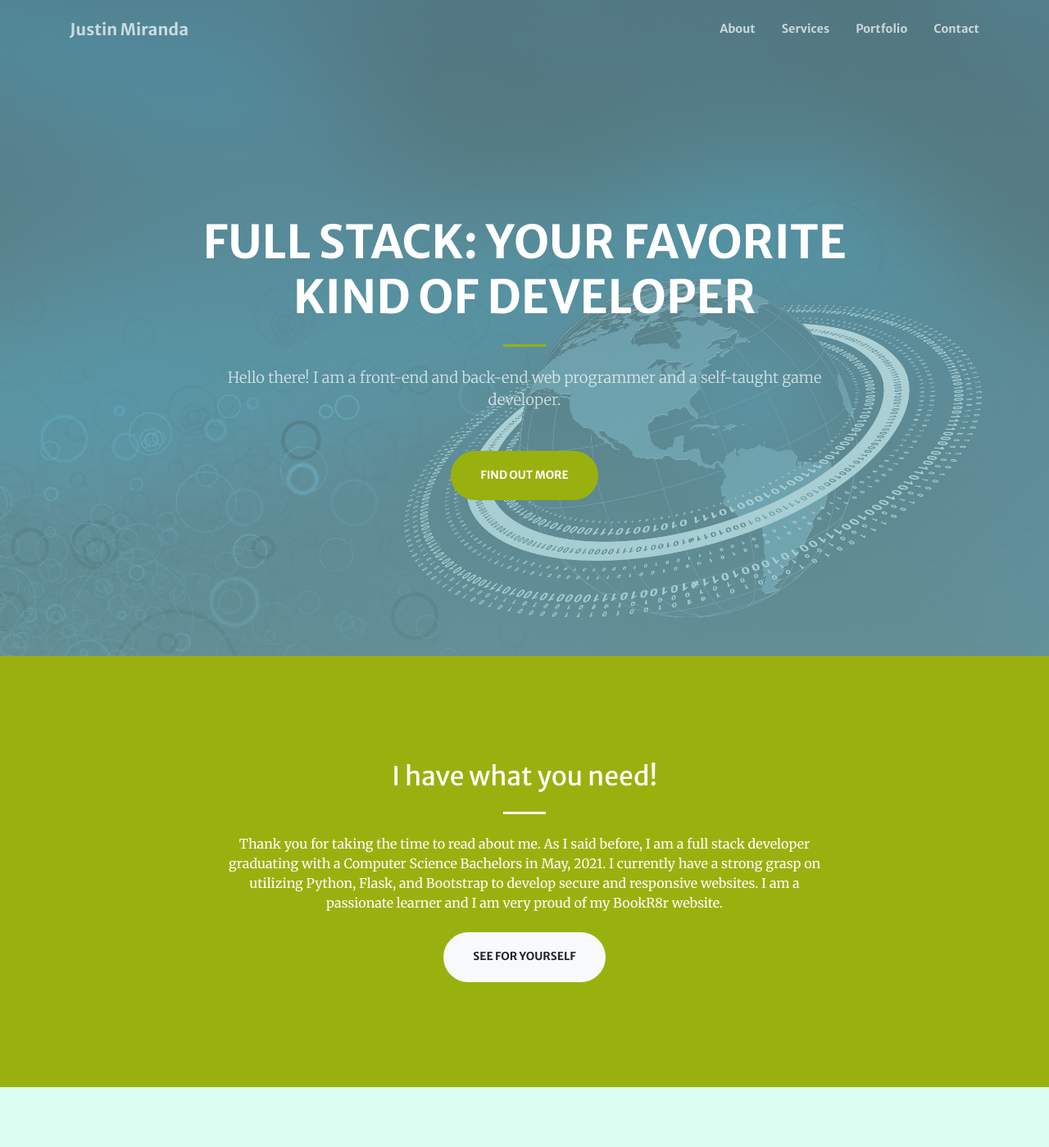
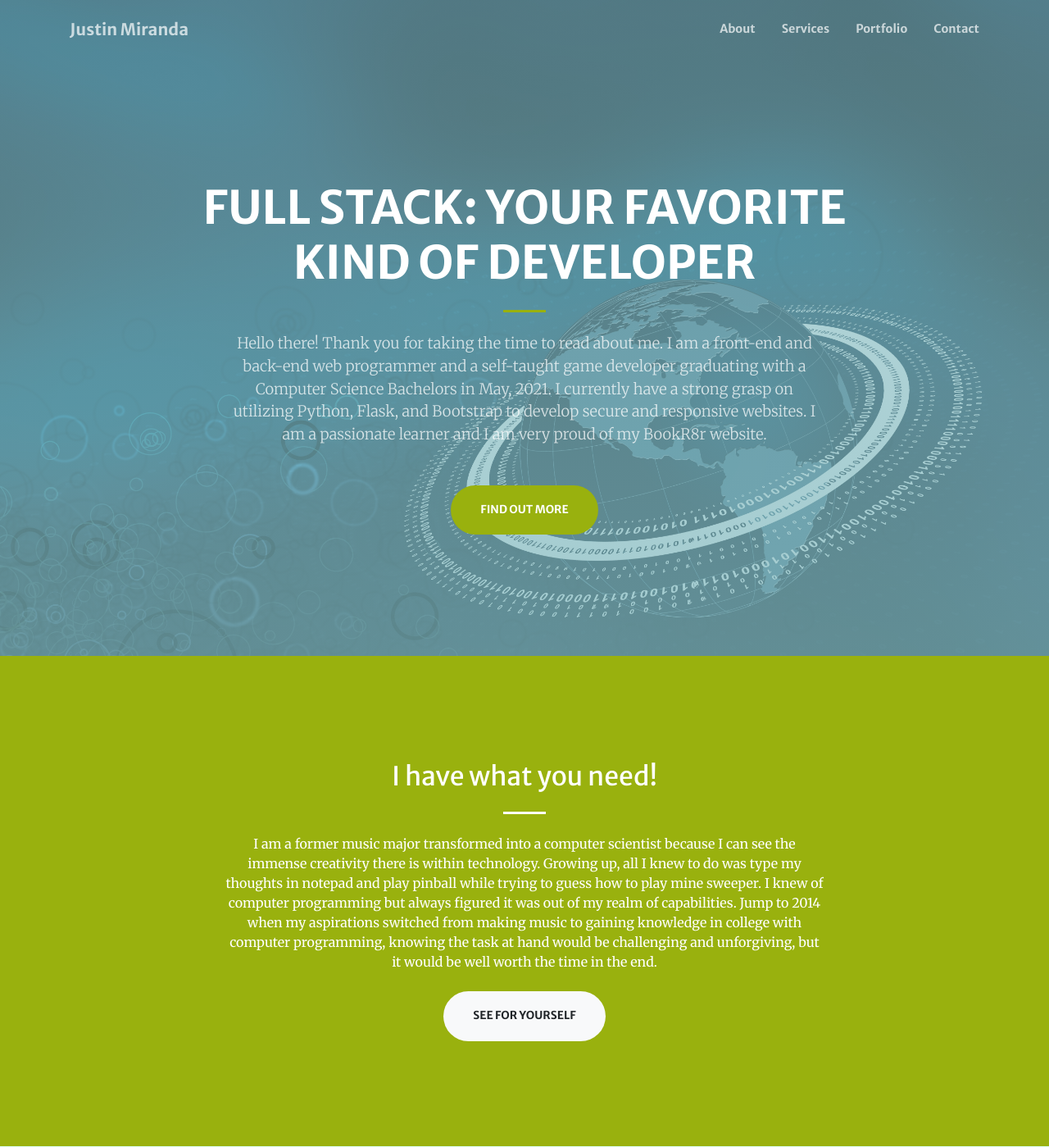
Before and after one commit to joemface/portfolio, a Flask app: page / in a window 1280 px wide. Shown: the top 1399 px of the page at 82% size. Run offline with Flask 2, Linux system fonts and the light colour scheme; some libraries are stand-ins or nearby versions.

Commit message:
about me updated

```diff
--- a/templates/index.html
+++ b/templates/index.html
@@ -91,8 +91,12 @@
           </div>
           <div class="col-lg-8 align-self-baseline">
             <p class="text-white-75 font-weight-light mb-5">
-              Hello there! I am a front-end and back-end web programmer and a
-              self-taught game developer.
+              Hello there! Thank you for taking the time to read about me. I am
+              a front-end and back-end web programmer and a self-taught game
+              developer graduating with a Computer Science Bachelors in May,
+              2021. I currently have a strong grasp on utilizing Python, Flask,
+              and Bootstrap to develop secure and responsive websites. I am a
+              passionate learner and I am very proud of my BookR8r website.
             </p>
             <a class="btn btn-primary btn-xl js-scroll-trigger" href="#about"
               >Find Out More</a
@@ -109,12 +113,16 @@
             <h2 class="text-white mt-0">I have what you need!</h2>
             <hr class="divider light my-4" />
             <p class="mb-4" style="color: white;">
-              Thank you for taking the time to read about me. As I said before,
-              I am a full stack developer graduating with a Computer Science
-              Bachelors in May, 2021. I currently have a strong grasp on
-              utilizing Python, Flask, and Bootstrap to develop secure and
-              responsive websites. I am a passionate learner and I am very proud
-              of my BookR8r website.
+              I am a former music major transformed into a computer scientist
+              because I can see the immense creativity there is within
+              technology. Growing up, all I knew to do was type my thoughts in
+              notepad and play pinball while trying to guess how to play mine
+              sweeper. I knew of computer programming but always figured it was
+              out of my realm of capabilities. Jump to 2014 when my aspirations
+              switched from making music to gaining knowledge in college with
+              computer programming, knowing the task at hand would be
+              challenging and unforgiving, but it would be well worth the time
+              in the end.
             </p>
             <a class="btn btn-light btn-xl js-scroll-trigger" href="#services"
               >See for Yourself</a
```
